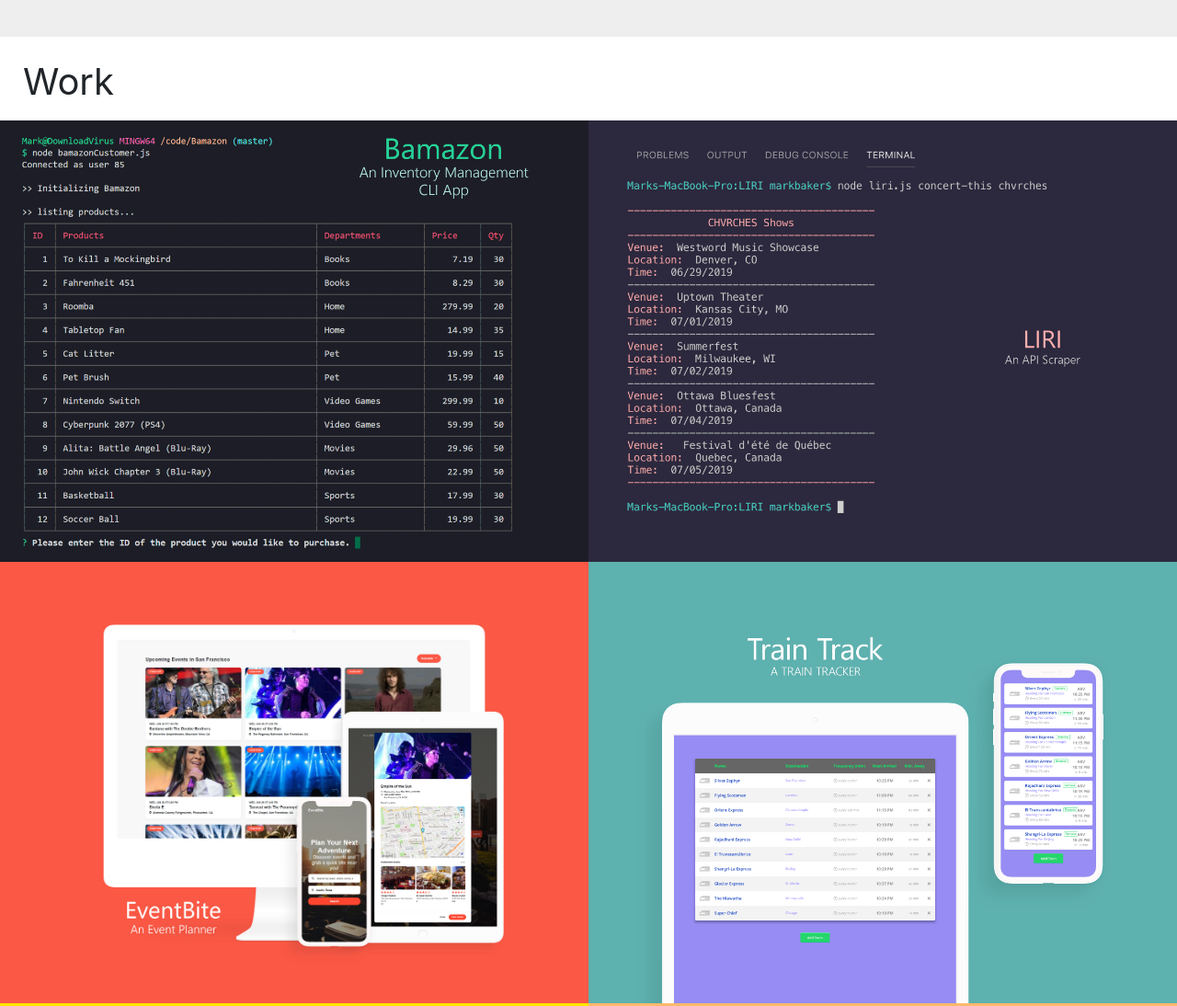
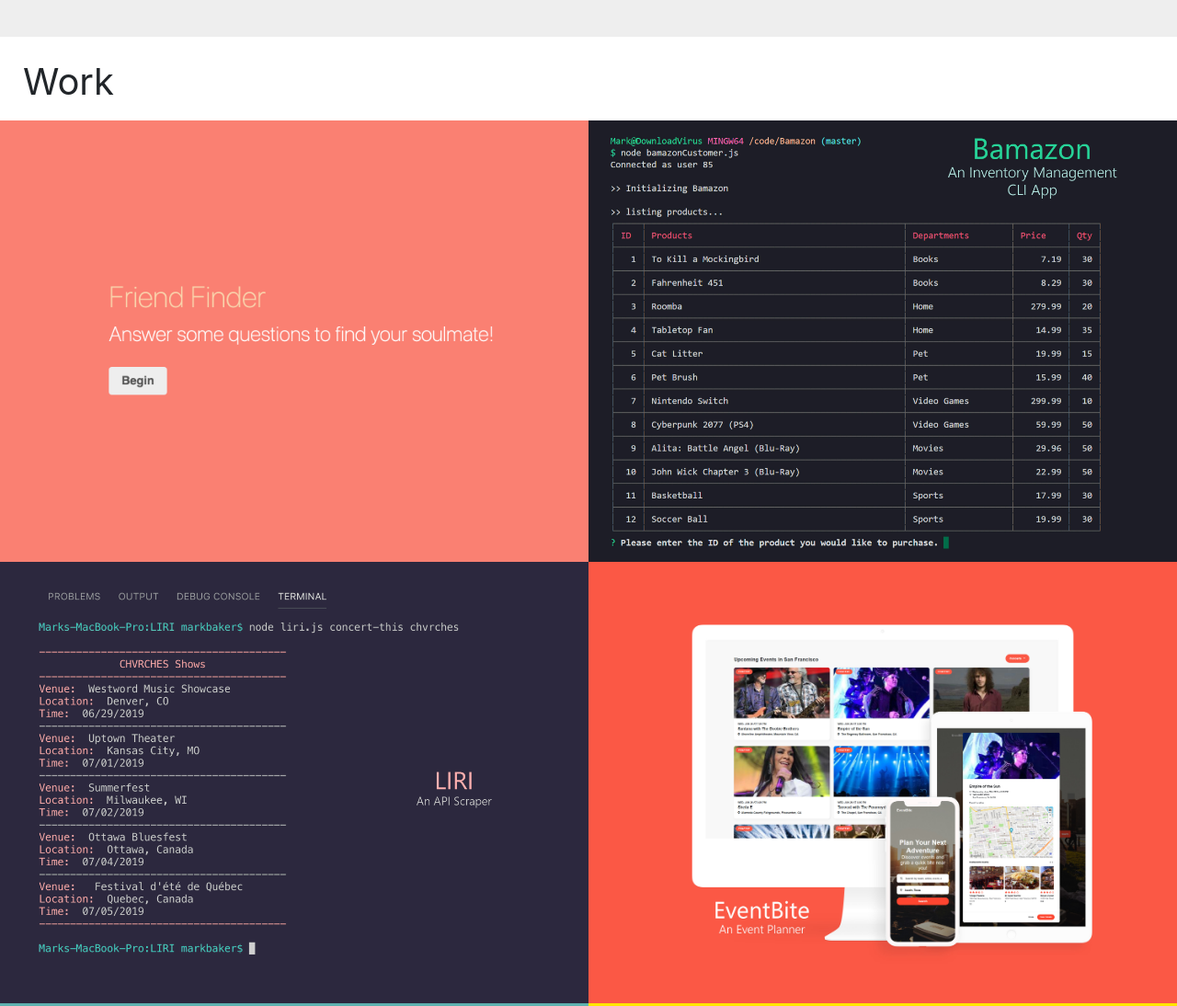
Before and after one commit to i-k0n/i-k0n.github.io, a plain HTML site: page index.html in a window 1280 px wide. Shown: the part 760-1854 px from the top of the page at 92% size. Drawn offline with nearby package versions, Linux system fonts and the light colour scheme.

Commit message:
updated portfolio with friend finder app

```diff
--- a/index.html
+++ b/index.html
@@ -39,6 +39,7 @@
         </section>
         <a name="work" class="work"><h2>Work</h2></a>
         <section class="work-container">
+            <a class="portfolio-links" href="https://markb-friendfinder.herokuapp.com/"><img src="assets/images/friendfinder.png" class="card-image" alt="..."></a>
             <a class="portfolio-links" href="https://github.com/i-k0n/Bamazon"><img src="assets/images/bamazon.jpg" class="card-image" alt="..."></a>
             <a class="portfolio-links" href="https://github.com/i-k0n/LIRI"><img src="assets/images/liri.png" class="card-image" alt="..."></a>
             <a class="portfolio-links" href="./work/eventbite/" target="_self"><img src="assets/images/eventbite.jpg" class="card-image" alt="..."></a>
```
Also changed, not shown: assets/images/friendfinder.png (added).
